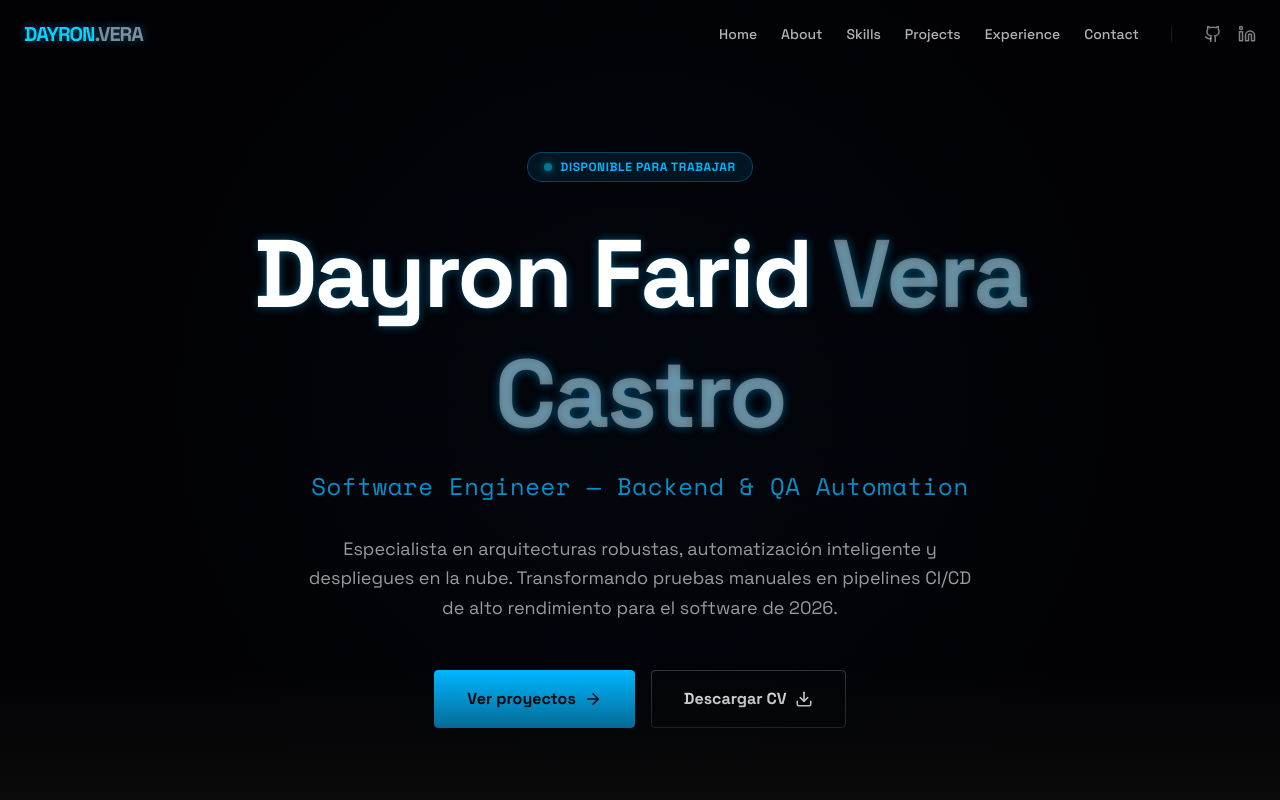
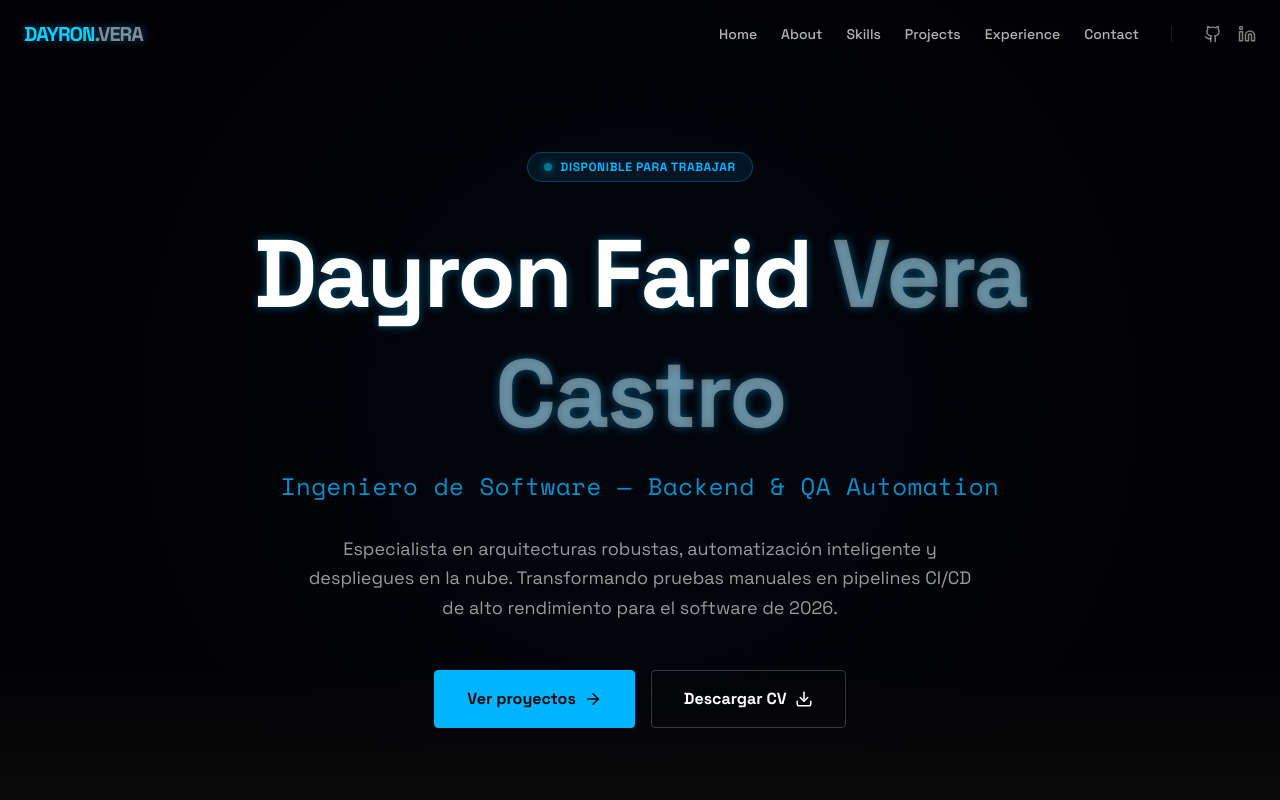
Before and after one commit to Dayron321/portfolio-backend-engineer, a Next.js app: page / in a window 1280 px wide. Shown: the top 800 px of the page. Built offline with nearby package versions, Linux system fonts and the light colour scheme.

Commit message:
fix: botones Hero funcionales, pagina 100% en espanol

```diff
--- a/src/components/sections/CodeDemo.tsx
+++ b/src/components/sections/CodeDemo.tsx
@@ -40,7 +40,7 @@ export default function CodeDemo() {
       <div className="container mx-auto px-6">
         <div className="max-w-4xl mx-auto">
           <div className="text-center mb-16">
-            <h2 className="text-sm font-bold tracking-widest text-[#00d4ff] uppercase mb-4">Engineering Demo</h2>
+            <h2 className="text-sm font-bold tracking-widest text-[#00d4ff] uppercase mb-4">Demo de Ingeniería</h2>
             <h3 className="text-4xl md:text-5xl font-black mb-6">
               Pruebas de <span className="text-white/40">Carga en Tiempo Real.</span>
             </h3>
@@ -94,19 +94,19 @@ export default function CodeDemo() {
                 >
                   <div className="flex items-center gap-3 text-[#00ff88] mb-2">
                     <CheckCircle2 size={16} />
-                    <span className="font-bold text-sm uppercase tracking-wider">All tests passed</span>
+                    <span className="font-bold text-sm uppercase tracking-wider">Todas las pruebas pasaron</span>
                   </div>
                   <div className="grid grid-cols-1 sm:grid-cols-3 gap-6 text-[11px] font-mono uppercase tracking-widest text-white/40">
                     <div className="flex flex-col gap-1">
-                      <span className="text-[#00d4ff]/40">Environment</span>
+                      <span className="text-[#00d4ff]/40">Entorno</span>
                       <span className="text-white/80">Google Cloud Run</span>
                     </div>
                     <div className="flex flex-col gap-1">
-                      <span className="text-[#00d4ff]/40">Latency p95</span>
+                      <span className="text-[#00d4ff]/40">Latencia p95</span>
                       <span className="text-[#00ff88]">32.4ms</span>
                     </div>
                     <div className="flex flex-col gap-1">
-                      <span className="text-[#00d4ff]/40">Requests</span>
+                      <span className="text-[#00d4ff]/40">Solicitudes</span>
                       <span className="text-[#00ff88]">10,000 req/s</span>
                     </div>
                   </div>
@@ -122,7 +122,7 @@ export default function CodeDemo() {
               </div>
               <div className="flex items-center gap-2">
                 <Zap size={10} className="text-[#00d4ff]" />
-                <span>Ready to deploy</span>
+                <span>Listo para despliegue</span>
               </div>
             </div>
           </div>
--- a/src/components/sections/Experience.tsx
+++ b/src/components/sections/Experience.tsx
@@ -5,13 +5,13 @@ import { Briefcase, GraduationCap, Globe2 } from "lucide-react";
 
 const experience = [
   {
-    role: "QA Engineer / Backend Support",
+    role: "Ingeniero QA / Soporte Backend",
     company: "Glocation",
     period: "Sep 2025 — Mar 2026",
     description: "Lidero la estrategia de automatización de pruebas para plataformas de logística. Diseño de frameworks Playwright de alto rendimiento y ejecución de pruebas de carga críticas.",
   },
   {
-    role: "Backend Developer Intern",
+    role: "Desarrollador Backend (Prácticas)",
     company: "La Previsora Seguros",
     period: "Ago 2024 — Jul 2025",
     description: "Desarrollo de lógica de servidor y automatización de procesos financieros. Implementación de sistemas de facturación masiva y optimización de bases de datos.",
--- a/src/components/sections/Hero.tsx
+++ b/src/components/sections/Hero.tsx
@@ -1,13 +1,28 @@
 "use client";
 
 import { motion } from "framer-motion";
-import { ArrowRight, Download, Terminal } from "lucide-react";
-import { NeonButton } from "@/components/ui/NeonButton";
+import { ArrowRight, Download } from "lucide-react";
+
+function scrollToProjects() {
+  const el = document.getElementById("projects");
+  if (el) {
+    el.scrollIntoView({ behavior: "smooth" });
+  }
+}
+
+function downloadCV() {
+  const link = document.createElement("a");
+  link.href = "/cv-dayron-vera.pdf";
+  link.download = "cv-dayron-vera.pdf";
+  document.body.appendChild(link);
+  link.click();
+  document.body.removeChild(link);
+}
 
 export default function Hero() {
   return (
     <section id="home" className="relative min-h-screen flex items-center justify-center pt-20 overflow-hidden">
-      {/* Background Effects */}
+      {/* Efectos de fondo */}
       <div className="absolute inset-0 z-0">
         <div className="absolute top-1/2 left-1/2 -translate-x-1/2 -translate-y-1/2 w-full h-full bg-radial opacity-40" />
         <div className="absolute inset-0 bg-grid opacity-10" />
@@ -15,7 +30,8 @@ export default function Hero() {
 
       <div className="container mx-auto px-6 relative z-10">
         <div className="max-w-4xl mx-auto text-center">
-          {/* Status Badge */}
+
+          {/* Badge de estado */}
           <motion.div
             initial={{ opacity: 0, y: 20 }}
             animate={{ opacity: 1, y: 0 }}
@@ -26,7 +42,7 @@ export default function Hero() {
             Disponible para trabajar
           </motion.div>
 
-          {/* Name & Title */}
+          {/* Nombre y título */}
           <motion.div
             initial={{ opacity: 0, y: 20 }}
             animate={{ opacity: 1, y: 0 }}
@@ -37,11 +53,11 @@ export default function Hero() {
               <span className="text-white/40">Vera Castro</span>
             </h1>
             <p className="text-xl md:text-2xl text-[#00b4ff]/80 font-medium tracking-wide mb-8 font-mono">
-              Software Engineer — Backend & QA Automation
+              Ingeniero de Software — Backend & QA Automation
             </p>
           </motion.div>
 
-          {/* Description */}
+          {/* Descripción */}
           <motion.p
             initial={{ opacity: 0, y: 20 }}
             animate={{ opacity: 1, y: 0 }}
@@ -52,7 +68,7 @@ export default function Hero() {
             Transformando pruebas manuales en pipelines CI/CD de alto rendimiento para el software de 2026.
           </motion.p>
 
-          {/* CTAs */}
+          {/* Botones de acción */}
           <motion.div
             initial={{ opacity: 0, y: 20 }}
             animate={{ opacity: 1, y: 0 }}
@@ -60,26 +76,28 @@ export default function Hero() {
             className="flex flex-col sm:flex-row gap-4 justify-center"
           >
             <button
-              onClick={() => document.getElementById("projects")?.scrollIntoView({ behavior: "smooth" })}
-              className="px-8 py-4 bg-[#00b4ff] text-[#0a0a0a] font-bold rounded-sm border border-[#00b4ff] hover:bg-transparent hover:text-[#00b4ff] transition-all duration-300 flex items-center justify-center gap-2 group"
+              type="button"
+              onClick={scrollToProjects}
+              className="px-8 py-4 bg-[#00b4ff] text-[#0a0a0a] font-bold rounded-sm border border-[#00b4ff] hover:bg-transparent hover:text-[#00b4ff] transition-all duration-300 flex items-center justify-center gap-2 group cursor-pointer"
             >
               Ver proyectos
               <ArrowRight size={18} className="group-hover:translate-x-1 transition-transform" />
             </button>
-            <a
-              href="/cv-dayron-vera.pdf"
-              download="cv-dayron-vera.pdf"
-              className="px-8 py-4 bg-transparent text-white font-bold rounded-sm border border-white/20 hover:border-[#00d4ff] hover:text-[#00d4ff] transition-all duration-300 flex items-center justify-center gap-2"
+
+            <button
+              type="button"
+              onClick={downloadCV}
+              className="px-8 py-4 bg-transparent text-white font-bold rounded-sm border border-white/20 hover:border-[#00d4ff] hover:text-[#00d4ff] transition-all duration-300 flex items-center justify-center gap-2 cursor-pointer"
             >
               Descargar CV
               <Download size={18} />
-            </a>
+            </button>
           </motion.div>
         </div>
       </div>
 
-      {/* Decorative Bottom Gradient */}
-      <div className="absolute bottom-0 left-0 right-0 h-32 bg-gradient-to-t from-[#0a0a0a] to-transparent z-10" />
+      {/* Gradiente decorativo inferior */}
+      <div className="absolute bottom-0 left-0 right-0 h-32 bg-gradient-to-t from-[#0a0a0a] to-transparent z-0 pointer-events-none" />
     </section>
   );
 }
```
